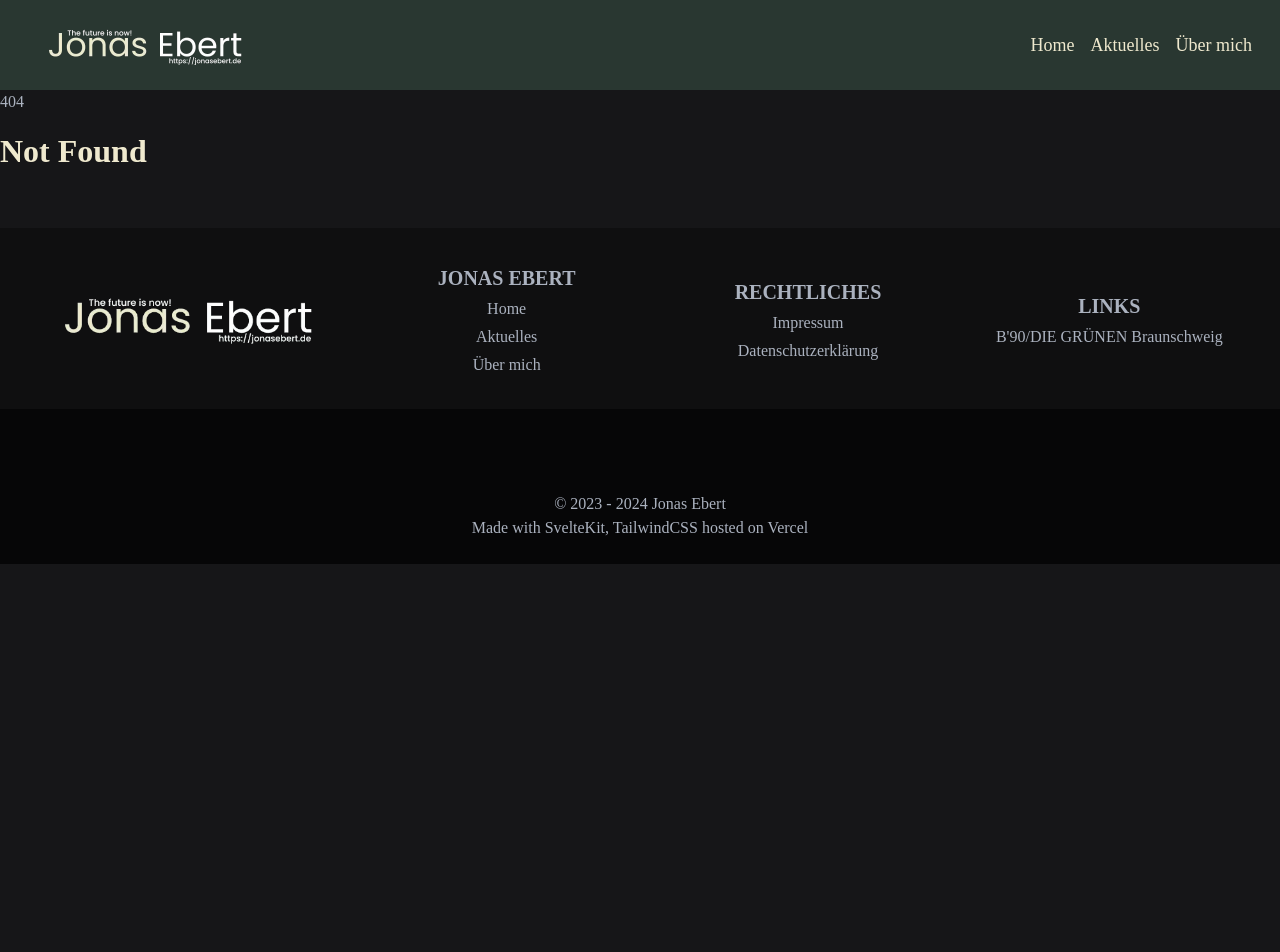
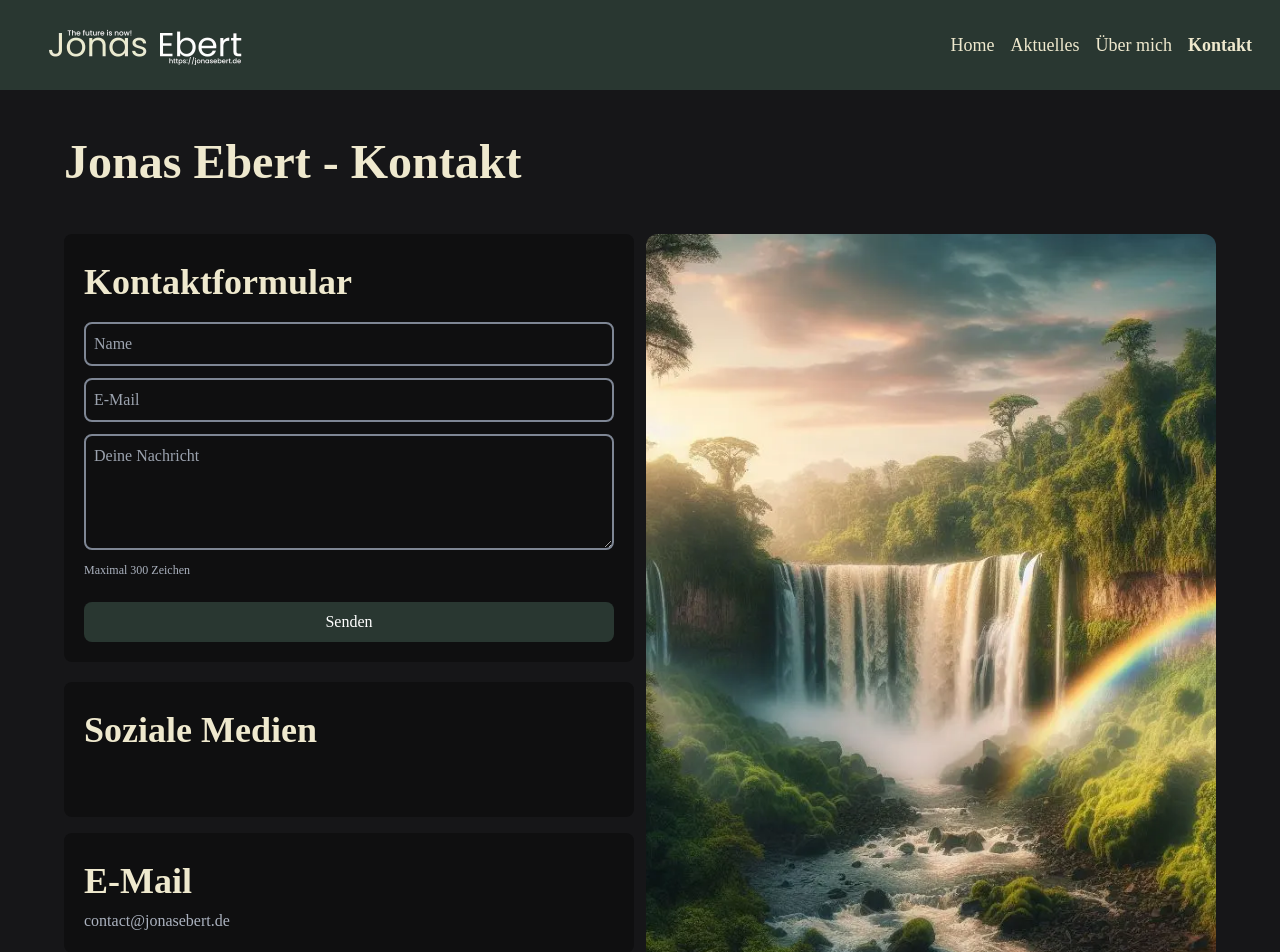
Before and after one commit to jonasebert/jonasebert.de, a SvelteKit app: page /contact in a window 1280 px wide. Before the commit this address had no page. Shown: the top 952 px of the page. Before the commit the page ends 800 px from the top, so only its background shows below. Built offline with nearby package versions, Linux system fonts and the light colour scheme; some icons are missing; a web font is replaced by a local one.

Commit message:
Contact: First implementation

```diff
--- a/src/routes/+layout.svelte
+++ b/src/routes/+layout.svelte
@@ -18,7 +18,7 @@
 		{ title: 'Home', href: '/'},
 		{ title: 'Aktuelles', href: '/blog'},
 		{ title: 'Über mich', href: '/about'},
-		//{ title: 'Kontakt', href: '/contact'}
+		{ title: 'Kontakt', href: '/contact'}
 	];
 	let legalLinks = [
 		{ title: 'Impressum', href: '/legal/imprint'},
--- /dev/null
+++ b/src/routes/api/contact/+server.ts
@@ -0,0 +1,26 @@
+import { json } from "@sveltejs/kit";
+
+export async function POST({ request }) {
+    const body = await request.formData()
+    const name = body.get("name")
+    const email = body.get("email")
+    const message = body.get("message")
+
+    if (name == "") return json({ error: "name"}, {
+        status: 500
+    })
+    if (email == "") return json({ error: "email"}, {
+        status: 500
+    })
+    if (message == "") return json({ error: "message"}, {
+        status: 500
+    })
+
+    const googleurl = `https://docs.google.com/forms/d/e/1FAIpQLSfyYrYSRy_guWcCBKF0wAfPqhZzxQT3ofOjqE8iJLZvqsxQ3w/formResponse?&submit=Submit&usp=pp_url&entry.866128707=${name}&entry.1166196952=${email}&entry.1215915974=${message}`;
+
+    const res = await fetch(googleurl)
+    if (res.status == 200)
+        return json({ message: "Nachricht versendet" })
+    else
+        return json(undefined, {status: 500})
+}
--- /dev/null
+++ b/src/routes/contact/+page.svelte
@@ -0,0 +1,66 @@
+<script>
+    import { name } from "$lib/store";
+    import SocialMediaIcons from '$lib/socialmediaicons.svelte';
+    import Image from '$lib/components/image.svelte';
+
+    let response;
+    let status;
+    let submitting = false;
+
+    async function submitForm(data) {
+        submitting = true;
+        const formData = new FormData(data.currentTarget);
+        const res = await fetch("/api/contact", {
+            method: "POST",
+            body: formData
+        });
+        response = await response.json();
+        status = res.status;
+        submitting = false;
+    };
+</script>
+
+<svelte:head>
+    <!-- <meta name="description" content=""> -->
+</svelte:head>
+
+<div class="container">
+    <h1 class="text-5xl font-bold text-je-sand my-2 py-10">{name} - Kontakt</h1>
+    <div class="flex flex-row justify-between gap-3">
+        <div class="flex flex-1 flex-col gap-5">
+            <div class="flex flex-col gap-3 bg-je-gray-700 p-5 rounded-lg">
+                {#if status != 200}
+                    <h2 class="text-4xl font-semibold text-je-sand my-2">Kontaktformular</h2>
+                    <form class="flex flex-col gap-3" on:submit|preventDefault={submitForm}>
+                        <input class="border-2 border-je-gray-300 bg-transparent p-2 rounded-lg" type="text" name="name" placeholder="Name" required disabled={submitting}>
+                        <input class="border-2 border-je-gray-300 bg-transparent p-2 rounded-lg" type="email" name="email" placeholder="E-Mail" required disabled={submitting}>
+                        <textarea class="border-2 border-je-gray-300 bg-transparent p-2 rounded-lg" name="message" placeholder="Deine Nachricht" rows="4" maxlength="300" required disabled={submitting}></textarea>
+                        <p class="text-xs">Maximal 300 Zeichen</p>
+                        {#if !submitting}
+                            <button class="bg-je-green-500 text-white p-2 mt-3 hover:text-je-sand rounded-lg" type="submit">Senden</button>
+                        {:else}
+                            <button class="bg-je-green-500 text-white p-2 mt-3 rounded-lg" type="submit" disabled>Nachricht gesendet</button>
+                        {/if}
+                    </form>
+                {/if}
+            </div>
+            <div>
+                <div class="bg-je-gray-700 p-5 rounded-lg mb-4">
+                    <h2 class="text-4xl font-semibold text-je-sand my-2">Soziale Medien</h2>
+                    <SocialMediaIcons />
+                </div>
+                <div class="bg-je-gray-700 p-5 rounded-lg mb-4">
+                    <h2 class="text-4xl font-semibold text-je-sand my-2">E-Mail</h2>
+                    <a href="mailto:contact@jonasebert.de" class="hover:underline">contact@jonasebert.de</a>
+                </div>
+                <div class="bg-je-gray-700 p-5 rounded-lg">
+                    <h2 class="text-4xl font-semibold text-je-sand my-2">Post</h2>
+                    <p>Jonas Ebert<br>Postfach 5835<br>38049 Braunschweig<br>Deutschland</p>
+                </div>
+            </div>
+        </div>
+        <div class="flex-1 hidden sm:block">
+            <Image src="/contact/teaser.webp" alt="Teaser" classNames="rounded-xl w-full h-full object-cover"/>
+        </div>
+    </div>
+</div>
```
Also changed, not shown: static/contact/teaser.webp (added).
